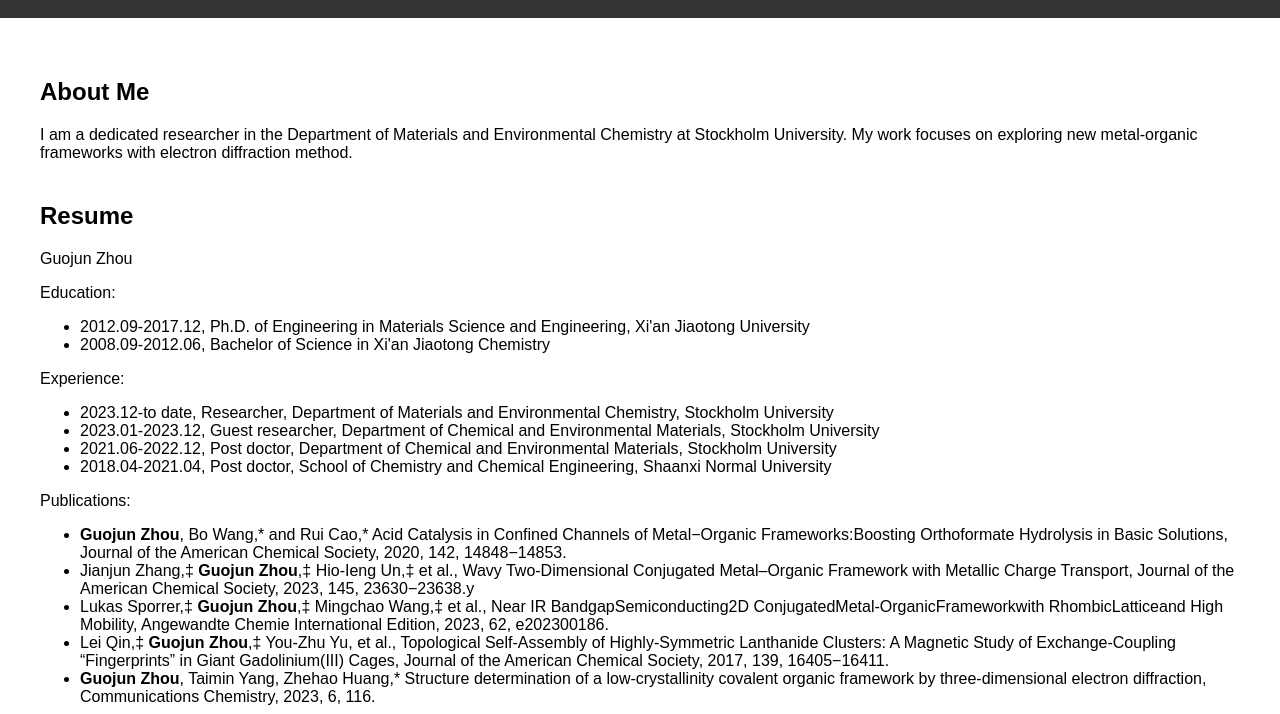
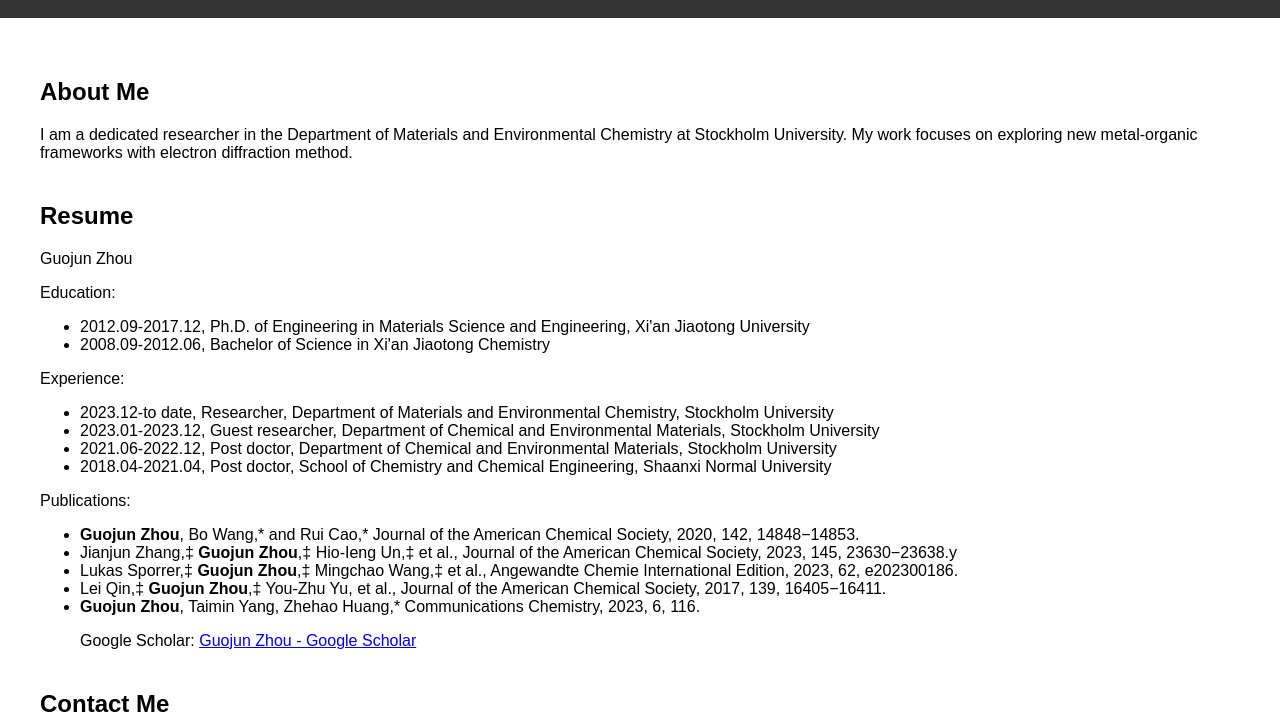
Before and after one commit to ZGJ1990/guojun, a plain HTML site: page index.html in a window 1280 px wide. Shown: the part 120-834 px from the top of the page. Drawn offline with Linux system fonts and the light colour scheme.

Commit message:
Update index.html

```diff
--- a/index.html
+++ b/index.html
@@ -45,11 +45,11 @@
                 </ul>
                 <p>Publications:</p>
                 <ul>
-                    <li><b>Guojun Zhou</b>, Bo Wang,* and Rui Cao,* Acid Catalysis in Confined Channels of Metal−Organic Frameworks:Boosting Orthoformate Hydrolysis in Basic Solutions, Journal of the American Chemical Society, 2020, 142, 14848−14853.</li>
-                    <li>Jianjun Zhang,‡ <b>Guojun Zhou</b>,‡ Hio-Ieng Un,‡ et al., Wavy Two-Dimensional Conjugated Metal–Organic Framework with Metallic Charge Transport, Journal of the American Chemical Society, 2023, 145, 23630−23638.y</li>
-                    <li>Lukas Sporrer,‡ <b>Guojun Zhou</b>,‡ Mingchao Wang,‡ et al., Near IR BandgapSemiconducting2D ConjugatedMetal-OrganicFrameworkwith RhombicLatticeand High Mobility, Angewandte Chemie International Edition, 2023, 62, e202300186. </li>
-                    <li>Lei Qin,‡ <b>Guojun Zhou</b>,‡ You-Zhu Yu, et al., Topological Self-Assembly of Highly-Symmetric Lanthanide Clusters: A Magnetic Study of Exchange-Coupling “Fingerprints” in Giant Gadolinium(III) Cages, Journal of the American Chemical Society, 2017, 139, 16405−16411. </li>
-                    <li><b>Guojun Zhou</b>, Taimin Yang, Zhehao Huang,* Structure determination of a low-crystallinity covalent organic framework by three-dimensional electron diffraction, Communications Chemistry, 2023, 6, 116.</li>
+                    <li><b>Guojun Zhou</b>, Bo Wang,* and Rui Cao,* Journal of the American Chemical Society, 2020, 142, 14848−14853.</li>
+                    <li>Jianjun Zhang,‡ <b>Guojun Zhou</b>,‡ Hio-Ieng Un,‡ et al., Journal of the American Chemical Society, 2023, 145, 23630−23638.y</li>
+                    <li>Lukas Sporrer,‡ <b>Guojun Zhou</b>,‡ Mingchao Wang,‡ et al., Angewandte Chemie International Edition, 2023, 62, e202300186. </li>
+                    <li>Lei Qin,‡ <b>Guojun Zhou</b>,‡ You-Zhu Yu, et al., Journal of the American Chemical Society, 2017, 139, 16405−16411. </li>
+                    <li><b>Guojun Zhou</b>, Taimin Yang, Zhehao Huang,* Communications Chemistry, 2023, 6, 116.</li>
                     <p>Google Scholar: <a href="https://scholar.google.com/citations?user=mUL5xvoAAAAJ&hl=zh-CN" target="_blank">Guojun Zhou - Google Scholar</a></p>
                 </ul>
             </div>
```
